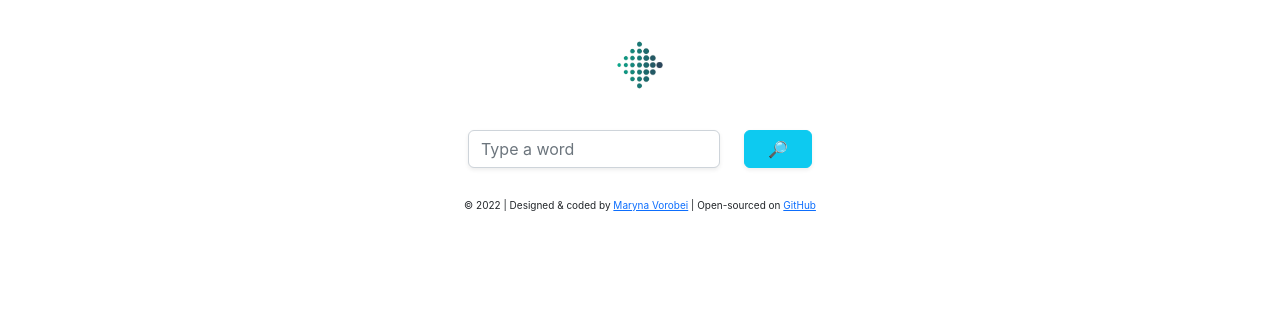
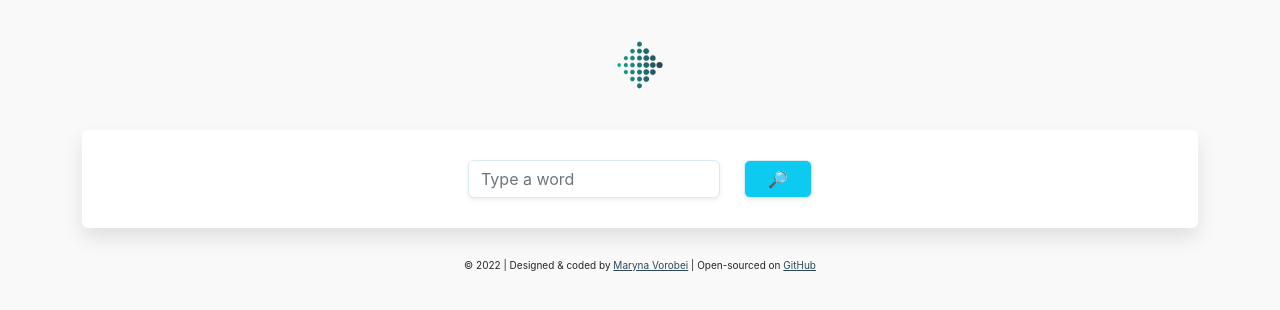
Before and after one commit to MarynaVorobei/dictionary-project, a React (Create React App) app: page / in a window 1280 px wide. Shown: the top 310 px of the page. Built offline with nearby package versions, Linux system fonts and the light colour scheme; no server answers.

Commit message:
Added default keyword

```diff
--- a/src/App.css
+++ b/src/App.css
@@ -1,3 +1,11 @@
+body {
+  background: #f9f9f9;
+}
+
+a {
+  color: #2b475c;
+}
+
 .App-header {
   margin: 30px 0;
 }
--- a/src/App.js
+++ b/src/App.js
@@ -10,7 +10,7 @@ export default function App() {
           <img src={logo} className="App-logo img-fluid" alt="logo" />
         </header>
         <main>
-          <Dictionary />
+          <Dictionary defaultKeyword="sun" />
         </main>
         <footer className="App-footer">
           © 2022 | Designed & coded by{" "}
--- a/src/Dictionary.css
+++ b/src/Dictionary.css
@@ -1,7 +1,19 @@
-.Dictionary {
-   text-align: center;
+.Dictionary section {
+  background: white;
+  padding: 30px;
+  border-radius: 6px;
+  box-shadow: 0 10px 20px rgb(0 0 0 / 10%);
+  margin: 20px 0;
+}
+
+.Dictionary input {
+  border-color: #daecf2;
+}
+
+.Meaning h3 {
+  text-align: center;
 }
 
 .Synonyms li {
-   list-style-type: none;
+  list-style-type: none;
 }
--- a/src/Dictionary.js
+++ b/src/Dictionary.js
@@ -3,28 +3,40 @@ import axios from "axios";
 import Results from "./Results";
 import "./Dictionary.css";
 
-export default function Dictionary() {
-  let [keyword, setKeyword] = useState("");
+export default function Dictionary(props) {
+  let [keyword, setKeyword] = useState(props.defaultKeyword);
   let [results, setResults] = useState(null);
+  let [loaded, setLoaded] = useState(false);
 
   function handleResponse(response) {
     setResults(response.data[0]);
   }
 
-  function search(event) {
-    event.preventDefault();
+  function search() {
     // documentation: https://dictionaryapi.dev/
     let apiUrl = `https://api.dictionaryapi.dev/api/v2/entries/en/${keyword}`;
     axios(apiUrl).then(handleResponse);
+  }
+
+  function handleSubmit(event) {
+    event.preventDefault();
+    search();
   }
 
   function handleKeywordChange(event) {
     setKeyword(event.target.value);
   }
 
+  function load() {
+    setLoaded(true);
+    search();
+  }
+
+  if (loaded) {
   return (
     <div className="Dictionary">
-      <form onSubmit={search} className="d-flex justify-content-around">
+      <section>
+        <form onSubmit={handleSubmit} className="d-flex justify-content-around">
           <div className="row">
             <div className="col-md-9">
               <input
@@ -43,7 +55,12 @@ export default function Dictionary() {
             </div>
           </div>
         </form>
+      </section>
       <Results results={results} />
     </div>
   );
+  } else {
+    load();
+    return "Loading...";
   }
+}
--- /dev/null
+++ b/src/Results.css
@@ -0,0 +1,6 @@
+.Results h2 {
+  font-size: 36px;
+  font-weight: bold;
+  line-height: 1.5;
+  text-align: center;
+}
--- a/src/Results.js
+++ b/src/Results.js
@@ -1,11 +1,13 @@
 import React from "react";
 import Meaning from "./Meaning";
 import Phonetic from "./Phonetic";
+import "./Results.css";
 
 export default function Results(props) {
   if (props.results) {
     return (
       <div className="Results">
+        <section>
           <h2>{props.results.word}</h2>
           {props.results.phonetics.map(function (phonetic, index) {
             return (
@@ -14,11 +16,12 @@ export default function Results(props) {
               </div>
             );
           })}
+        </section>
         {props.results.meanings.map(function (meaning, index) {
           return (
-            <div key={index}>
+            <section key={index}>
               <Meaning meaning={meaning} />
-            </div>
+            </section>
           );
         })}
       </div>
--- a/src/Synonyms.js
+++ b/src/Synonyms.js
@@ -5,7 +5,7 @@ export default function Synonyms(props) {
     return (
       <div>
       <strong>Synonyms: </strong>
-        <ul className="Synonyms d-flex flex-row justify-content-center">
+        <ul className="Synonyms d-sm-flex flex-row justify-content-start">
           {props.synonyms.map(function (synonym, index) {
             return (
               <li key={index} className="p-2">
```
Lines whose indentation alone changed are shown as unchanged.
